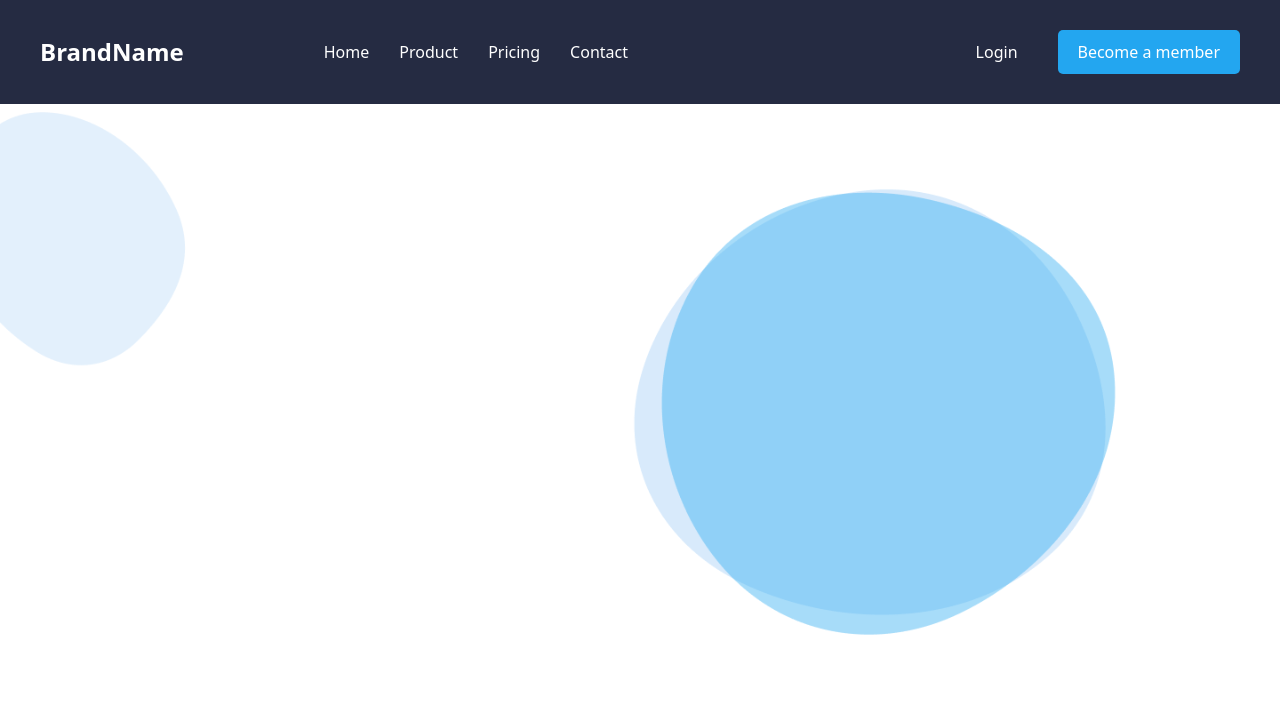
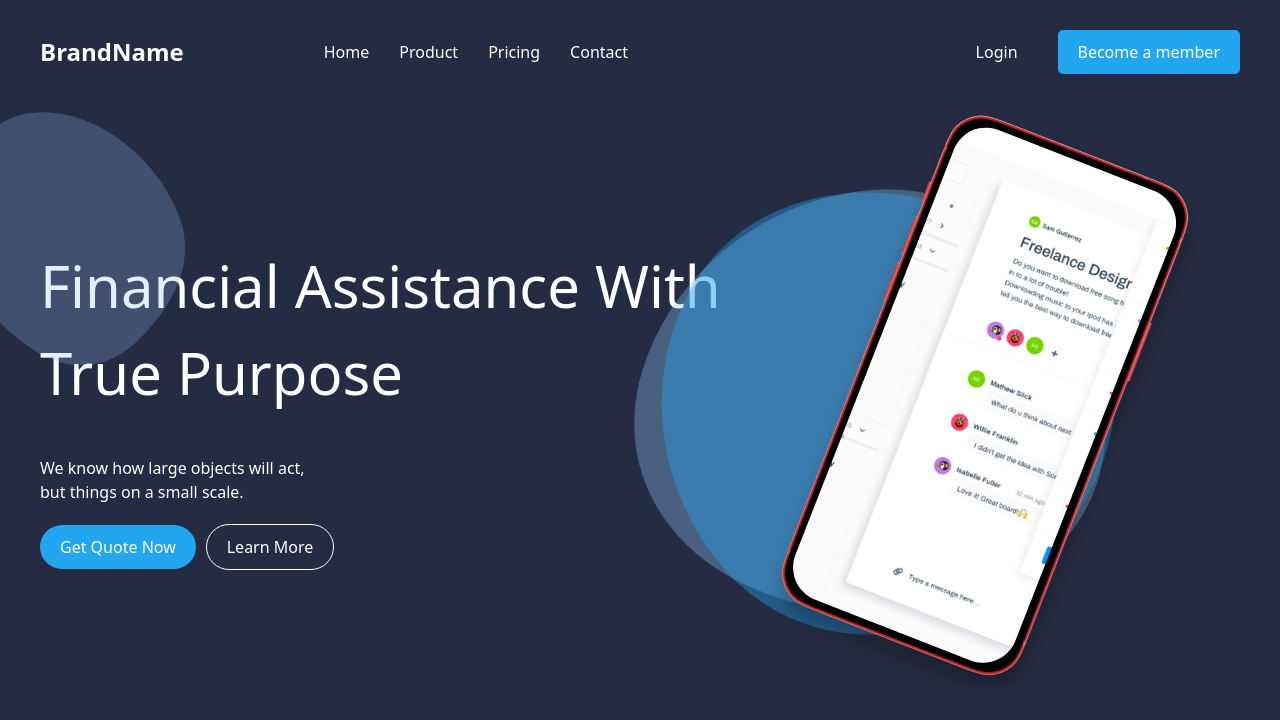
Before and after one commit to z1yodullo/s3, a website: page index.html in a window 1280 px wide. Drawn offline with Linux system fonts and the light colour scheme.

Commit message:
add section-1

```diff
--- a/index.html
+++ b/index.html
@@ -6,9 +6,9 @@
     <title>Document</title>
     <link rel="stylesheet" href="./src/output.css" />
   </head>
-  <body class="font-[Montserrat ]">
+  <body class="font-[Montserrat ] bg-[#252B42] -z-1 text-white">
     <img class="hidden lg:flex lg:absolute" src="background.png" alt="" />
-    <header class="bg-[#252B42] text-white p-[20px]">
+    <header class="text-white p-[20px]">
       <div class="max-w-[1200px] m-auto flex justify-between">
         <div class="flex gap-[140px] items-center">
           <h1 class="text-[24px] font-bold">BrandName</h1>
@@ -34,5 +34,19 @@
         </div>
       </div>
     </header>
+    <section class="max-w-[1200px] m-auto flex flex-col lg:flex-row justify-between items-center">
+      <aside class="flex flex-col items-center lg:items-start text-center lg:text-start">
+        <h1 class="text-[36px]  lg:text-[58px] py-[20px]">Financial Assistance With True Purpose</h1>
+        <p class="py-[20px]">
+          We know how large objects will act, <br />
+          but things on a small scale.
+        </p>
+        <div class="flex flex-col lg:flex-row items-center gap-[10px]">
+            <button class="py-[10px] px-[20px] bg-[#23A6F0] text-white rounded-[50px]">Get Quote Now</button>
+            <button class="py-[10px] px-[20px] bg-[#252B42] text-white rounded-[50px] border">Learn More</button>
+        </div>
+      </aside>
+      <img src="col-md-6.png " class="z-1" alt="" />
+    </section>
   </body>
 </html>
```
Also changed, not shown: col-md-6.png (added), src/output.css.
